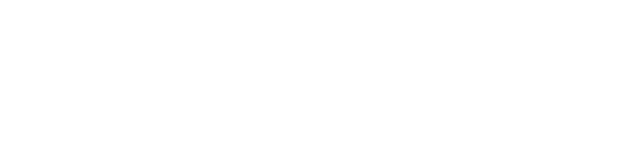
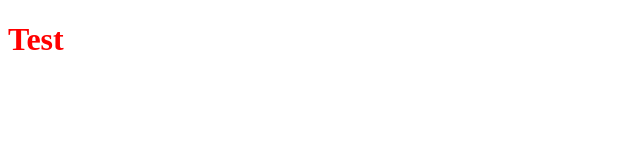
Before and after one commit to Zeidxn/TP1WEB, a plain HTML site: page index.html in a window 1280 px wide. Shown: the full height of the page, 0-640 px from the left. Drawn offline with Linux system fonts and the light colour scheme.

Commit message:
ajout fichiers

```diff
--- a/index.css
+++ b/index.css
@@ -0,0 +1,3 @@
+h1{
+    color: red;
+}
--- a/index.html
+++ b/index.html
@@ -3,9 +3,11 @@
 <head>
     <meta charset="UTF-8">
     <meta name="viewport" content="width=device-width, initial-scale=1.0">
+    <link rel="stylesheet" href="index.css">
     <title>TP1 Web</title>
 </head>
 <body>
-
+    <h1>Test</h1>
+    <script src="index.js"></script>
 </body>
 </html>
```
